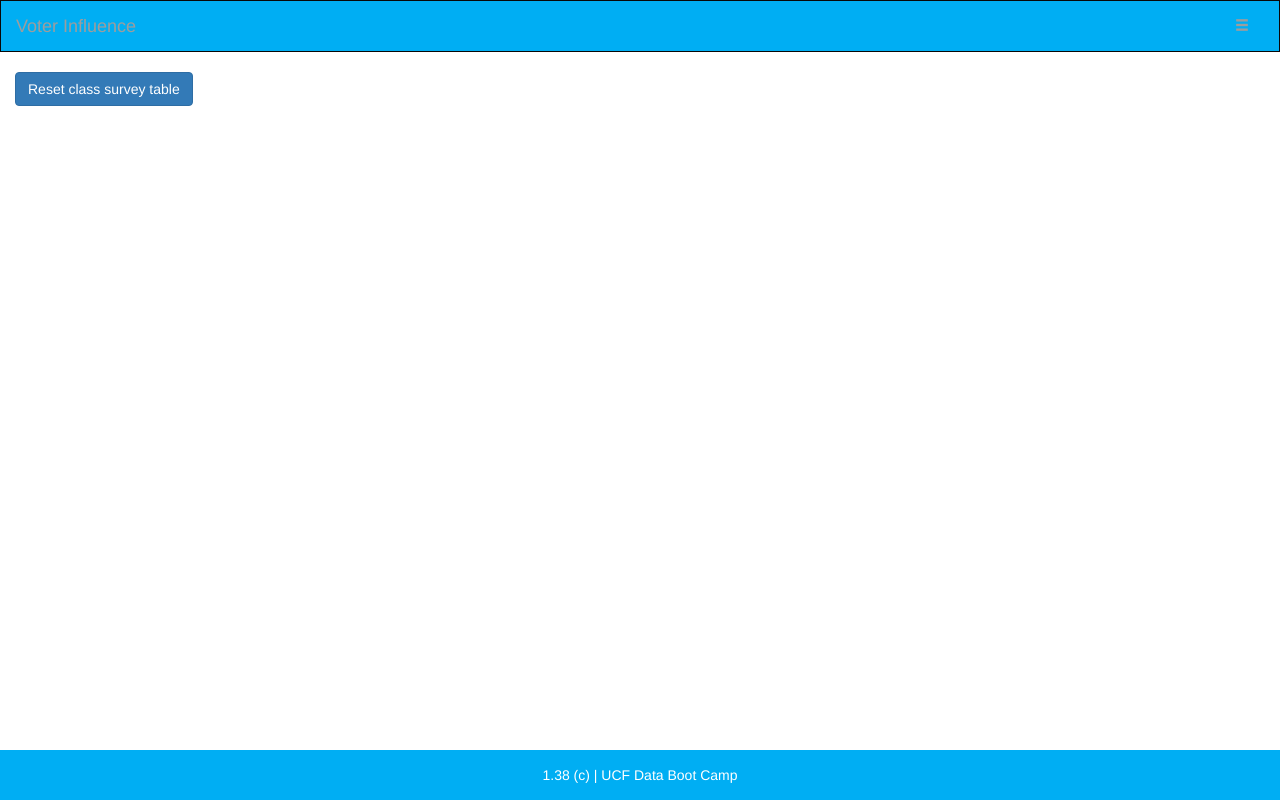
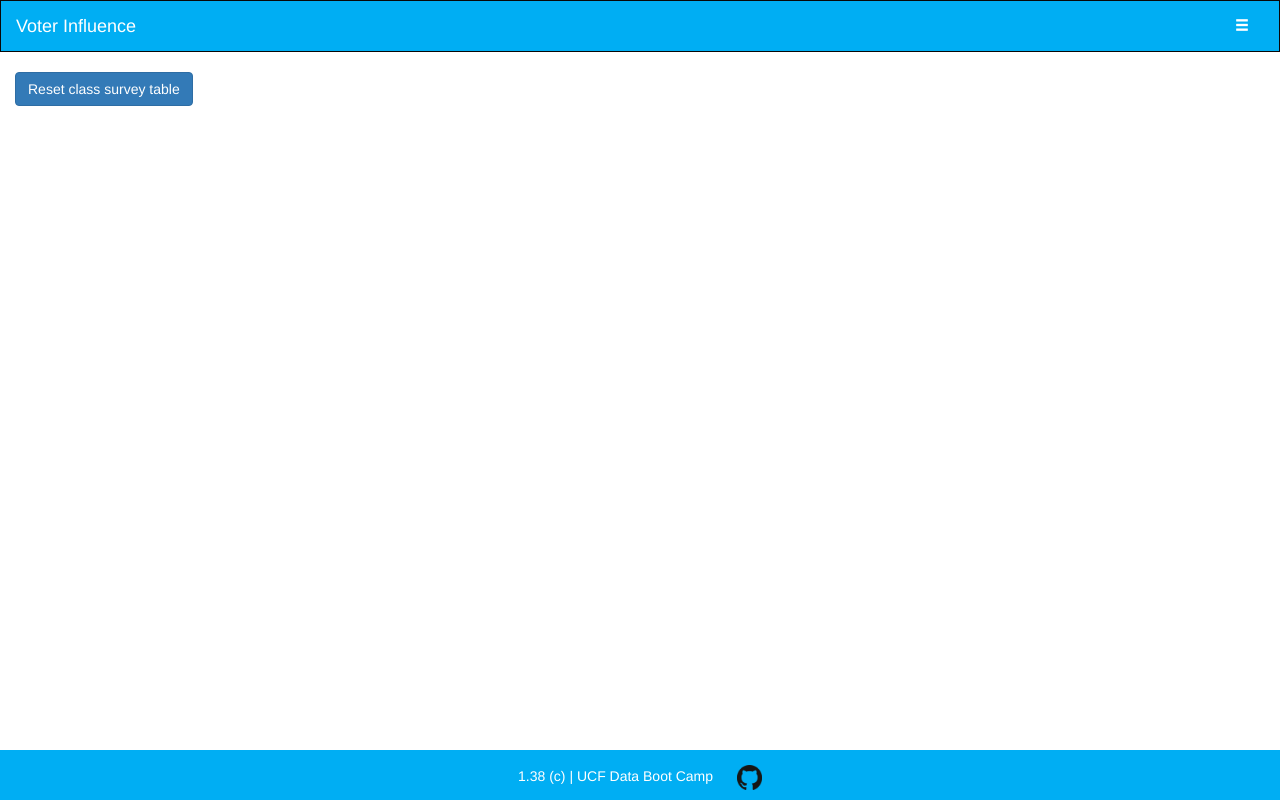
Before and after one commit to BayrexR/VoterInfluence, a Flask app: page /apiV1.0/@dmin in a window 1280 px wide. Run offline with Flask 2, Linux system fonts and the light colour scheme; some libraries are stand-ins or nearby versions.

Commit message:
Adds hyperlink png github logo to footer and fixes the navbar text color on survey.html

```diff
--- a/static/assets/css/style.css
+++ b/static/assets/css/style.css
@@ -37,11 +37,11 @@ div{
 }
 
 .navbar-header .nav-text{
-    color: white important!;
+    color: white;
 }
 
 .dropdown .dropdown-toggle .nav-text{
-    color: white important!;
+    color: white;
 }
 
 
@@ -67,3 +67,7 @@ thead{
 li{
     margin-left: 50px;
 }
+
+#GitHub-logo {
+    margin-left:20px;
+}
--- a/templates/admin.html
+++ b/templates/admin.html
@@ -84,7 +84,12 @@
 
 <!----------------------------------------------------------------------------------------------------------------------->
 <div class="row text-center"> <!--Start footer row-->
-  <div class="footer navbar-fixed-bottom nav-text">1.38 (c) | UCF Data Boot Camp</div>
+    <div class="footer navbar-fixed-bottom nav-text">
+        1.38 (c) | UCF Data Boot Camp
+        <a href="https://github.com/BayrexR/VoterInfluence-Heroku">
+            <img src="{{url_for('static', filename='assets/img/github_logo.png')}}" style="width:25px; height:25px;" id="GitHub-logo" alt="GitHub Logo" title="Click to see the repo on GitHub">
+        </a>
+    </div>
 </div><!--End footer row-->
 
 </div><!--End main container-->
```
Also changed, not shown: static/assets/css/survey-style.css (+5 -4 lines), templates/documentation.html (+8 -1 lines), templates/index.html (+6 -1 lines), templates/survey.html (+9 -3 lines).
